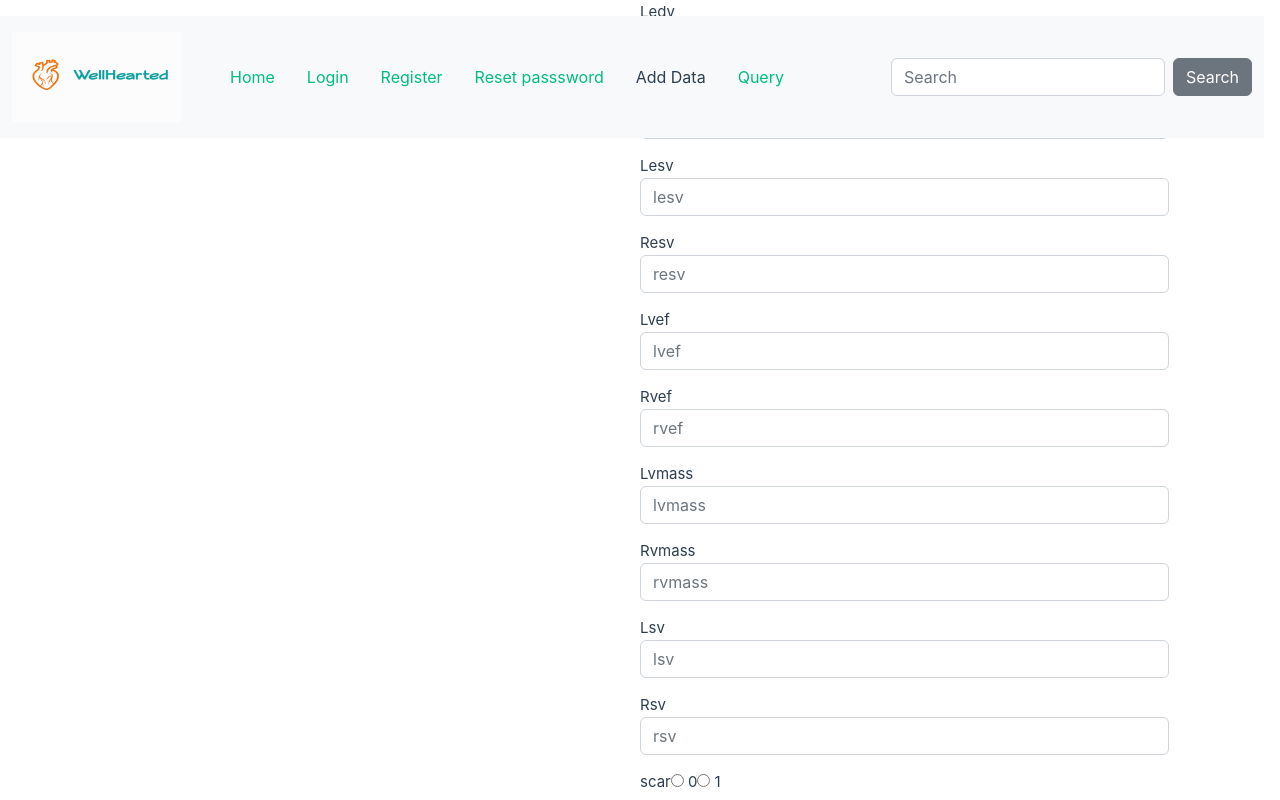
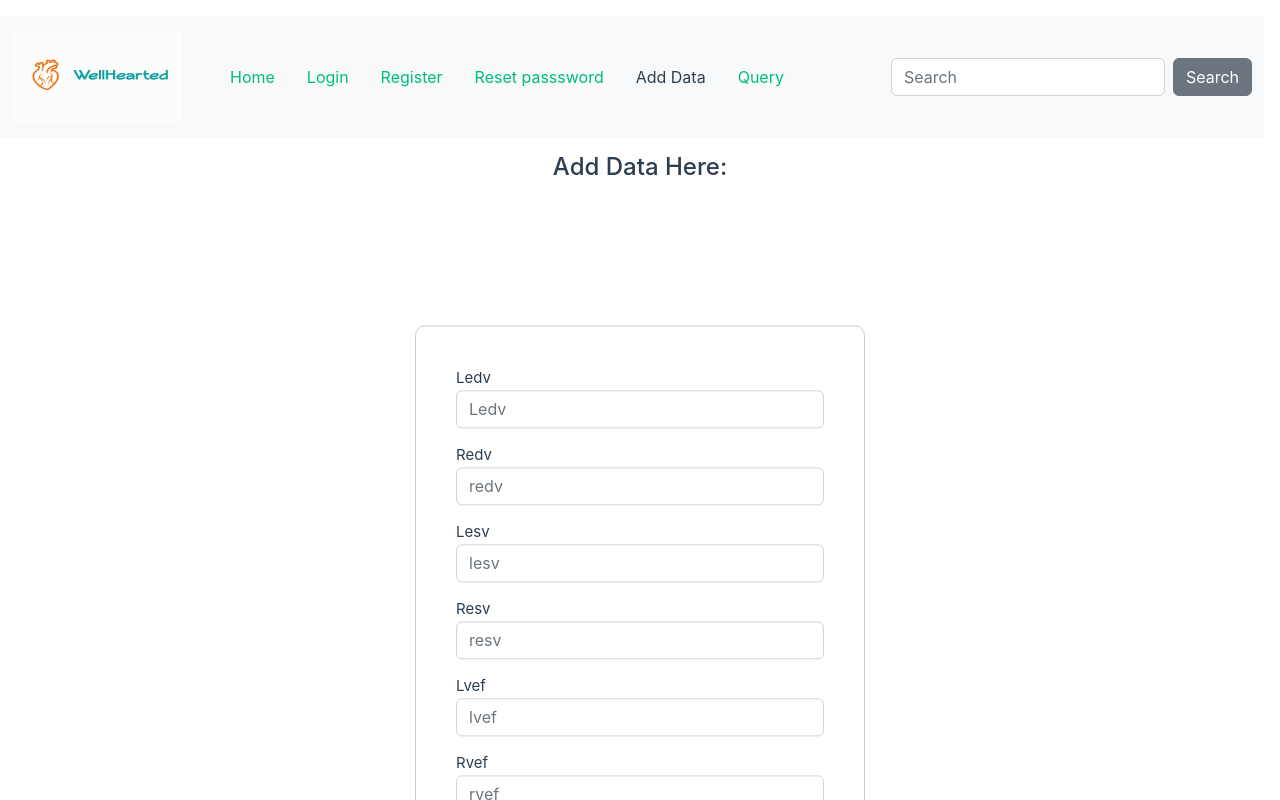
Before and after one commit to Wellhearted/WH, a Vue app in the folder project/: page /add in a window 1280 px wide. Shown: the top 800 px of the page. Built offline with nearby package versions, Linux system fonts and the light colour scheme.

Commit message:
AddDataTemplate

```diff
--- a/project/src/views/AddData.vue
+++ b/project/src/views/AddData.vue
@@ -1,7 +1,11 @@
 <template>
-
-<form>
-        <div class="form-group">
+  <div class="record">
+    <form>
+      <div class="page-title">
+      <h4>Add Data Here:</h4>
+    </div>
+    <div class="form-container">
+      <div class="form-group">
             <label>Ledv</label>
             <input v-model="ledv" type="text" class="form-control" placeholder="Ledv" required />
                   </div>
@@ -191,7 +195,9 @@
 
 <button type="button" class="btn btn-primary" @click="adddata">Submit</button>
 
-    </form>
+    </div>
+  </form>
+  </div>
 </template>
 <script setup>
 import { addDoc,collection,firebaseStore} from '../firebase/database';
@@ -260,7 +266,8 @@ async function adddata(){
 }
 </script>
 <style scoped>
-.form-container{
+
+ .form-container{
     border: 1px solid #ccc;
     border-radius: 10px;
     transform: translate(-50%,10%);
```
